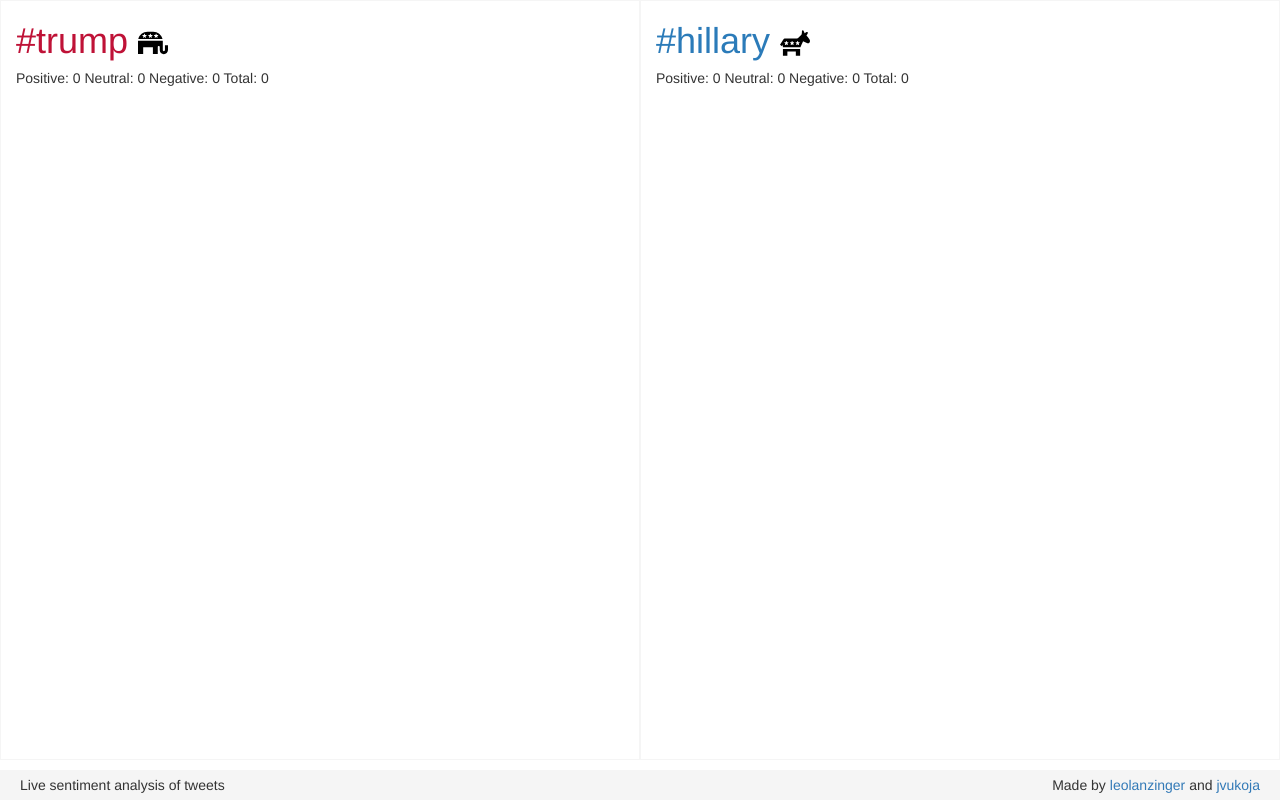
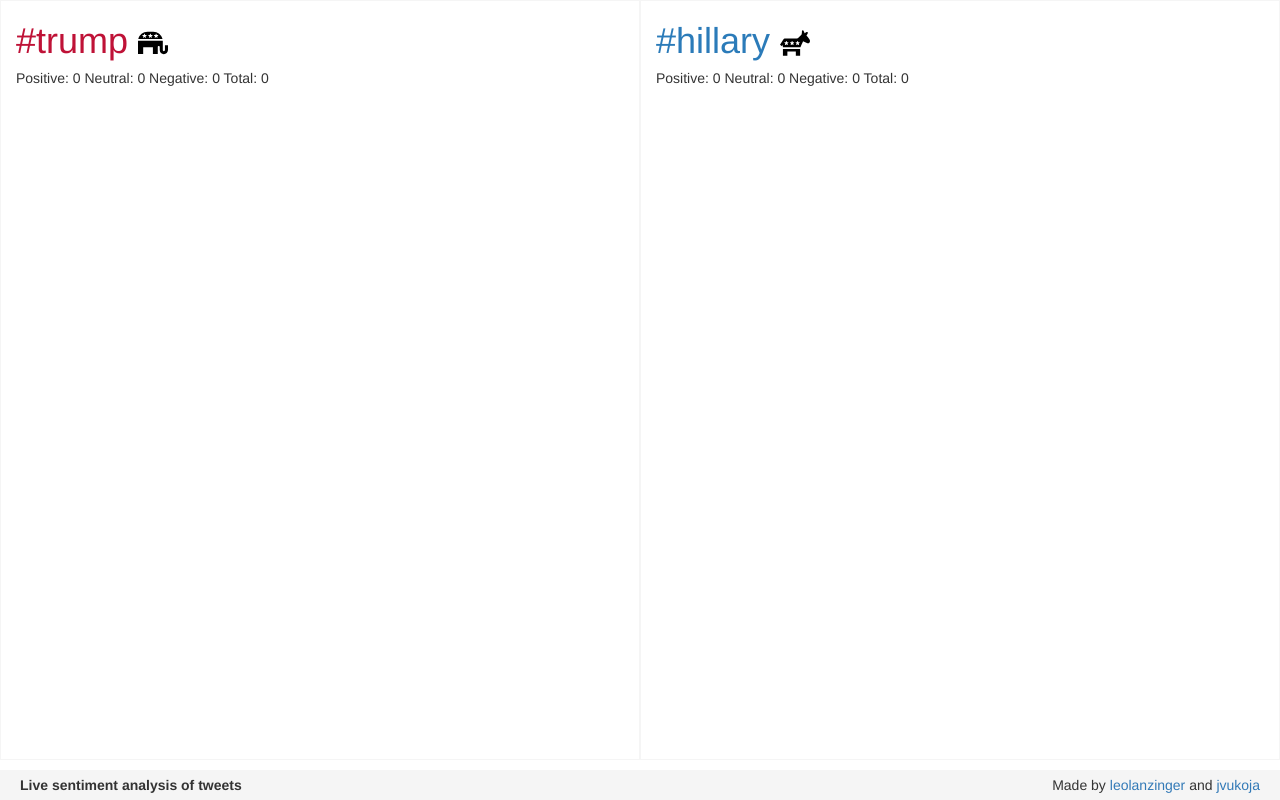
Before and after one commit to leolanzinger/twitterusaelectionpredictor, a website: page index.html in a window 1280 px wide. Drawn offline with nearby package versions, Linux system fonts and the light colour scheme; a script that the page names is missing.

Commit message:
Bolded the footer text

```diff
--- a/index.html
+++ b/index.html
@@ -84,8 +84,8 @@
     <div class="container-fluid">
       <div class="row">
         <div class="col-md-6">
-          <span class="visible-md visible-lg">Live sentiment analysis of tweets</span>
-          <span class="visible-sm visible-xs text-center">Live sentiment analysis of tweets</span>
+          <span class="visible-md visible-lg"><b>Live sentiment analysis of tweets</b></span>
+          <span class="visible-sm visible-xs text-center"><b>Live sentiment analysis of tweets</b></span>
         </div>
         <div class="col-md-6">
           <span class="visible-md visible-lg pull-right">Made by <a href="https://github.com/leolanzinger">leolanzinger</a> and <a href="https://github.com/stenbln">jvukoja</a></span></p>
```
